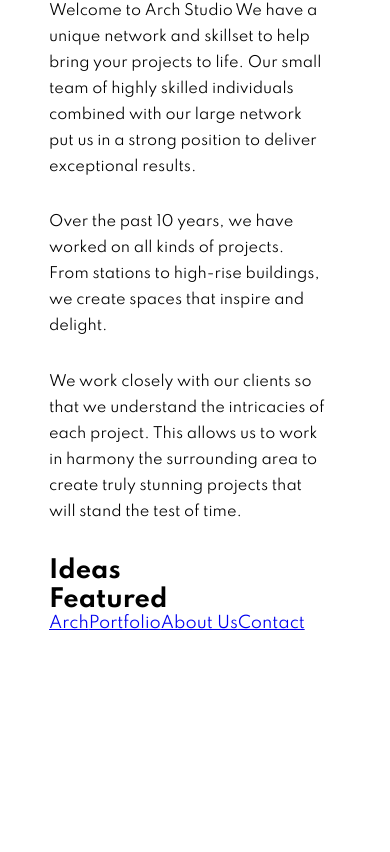
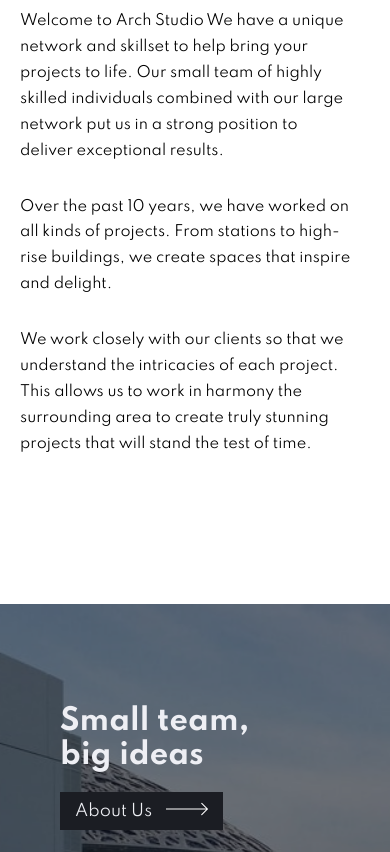
Before and after one commit to JoaquinBruhnIntive/react-landing, a React (Create React App) app: page / in a window 390 px wide. Shown: the part 1148-2000 px from the top of the page. Before the commit the page ends 1791 px from the top, so only its background shows below. Built offline with nearby package versions, Linux system fonts and the light colour scheme.

Commit message:
[main update] finished the Ideas component with styling and responsiveness and made some minor corrections to styling on other CSS files

```diff
--- a/src/App.css
+++ b/src/App.css
@@ -2,7 +2,7 @@
   display: flex;
   justify-content: center;
   max-width: 1500px;
-  margin: 0 auto;
+  margin: 0;
 }
 
 .content{
@@ -10,10 +10,10 @@
   padding: 10px;
 }
 
-@media screen and(max-width:586px) {
+@media screen and ( max-width:586px ) {
   .content {
     width: 100%;
-    padding: 10px;
+    padding: 0px;
   }
 
 }
--- a/src/components/index/hero/heroSlide/heroSlide.css
+++ b/src/components/index/hero/heroSlide/heroSlide.css
@@ -5,8 +5,8 @@
     overflow: hidden;
     background-position: center;
     background-size: cover;
-    opacity: 0.9;
-    transition: 0.4s;
+    box-shadow: inset 0 0 0 1000px rgb(17 16 19 / 51%);
+    transition: 0.3s;
     width: 100%;
     height: 720px;
 }
@@ -45,7 +45,6 @@
     padding: 20px 30px;
     color: var(--very-light-grey);
     background-color: var(--very-dark-blue);
-
 }
 
 .buttonController{
@@ -110,9 +109,14 @@
         font-size: 1rem;
     }
 
-    .hero-content > a{
+    .hero-content > a {
         font-size: 1.1rem;
         padding: 15px 20px;
+    }
+
+    .hero-content > a:hover {
+        background: var(--dark-grey);
+        transition: 0.2s ease-in-out;
     }
 
     .paramour{
--- /dev/null
+++ b/src/components/index/ideas/ideas.css
@@ -0,0 +1,79 @@
+@import url(../../../globalStyle.css);
+
+.ideas{
+    height: 700px;
+    padding: 50px;
+    margin-top: 6rem;
+    background-image: url(../../../assets/home/desktop/image-small-team.jpg);
+    background-size: cover;
+    background-position: center;
+    box-shadow: inset 0 0 0 1000px rgba(17, 16, 19, 0.507);
+    margin-bottom: 6rem;
+}
+
+.ideas > div {
+    margin: 100px 0 0 20px;
+}
+
+.ideas > div > h2 {
+    font-size: 4rem;
+    color: var(--very-light-grey);
+    width: 500px;
+    margin-bottom: 50px;
+}
+
+.ideas > div > a {
+    font-size: 1.3rem;
+    text-decoration: none;
+    text-align: center;
+    text-transform: capitalize;
+    padding: 20px 30px;
+    color: var(--very-light-grey);
+    background-color: var(--very-dark-blue);
+}
+
+.ideas > div > a:hover {
+    background: var(--dark-grey);
+    transition: 0.2s ease-in-out;
+}
+
+.ideas > div > a > img {
+    margin-left: 10px;
+}
+
+@media screen and ( max-width: 800px ) {
+
+    .ideas > div {
+        margin: 80px 0 0 20px;
+    }
+
+    .ideas > div > h2 {
+        font-size: 2.5rem;
+        width: 300px;
+        margin-bottom: 40px;
+    }
+    .ideas > div > a{
+        font-size: 1.1rem;
+        padding: 15px 20px;
+    }
+
+}
+
+@media screen and ( max-width: 586px ) {
+
+    .ideas > div {
+        margin: 50px 0 0 10px;
+    }
+
+    .ideas > div > h2 {
+        font-size: 1.8rem;
+        width: 200px;
+        margin-bottom: 30px;
+    }
+
+    .ideas > div > a{
+        font-size: 1rem;
+        padding: 10px 15px;
+    }
+
+}
--- a/src/components/index/ideas/ideas.jsx
+++ b/src/components/index/ideas/ideas.jsx
@@ -1,6 +1,16 @@
+import { Link } from 'react-router-dom';
+import arrow from '../../../assets/white_arrow.png'
+
+import './ideas.css';
+
 const Ideas = () => {
     return (
-        <h2>Ideas</h2>
+        <section className="ideas">
+            <div>
+                <h2>Small team, big ideas</h2>
+                <Link to="/aboutUs">About Us <img src={arrow} alt="right arrow" /></Link>
+            </div>
+        </section>
     )
 }
 
--- a/src/components/index/welcome/welcome.css
+++ b/src/components/index/welcome/welcome.css
@@ -64,6 +64,10 @@
 
 @media screen and (max-width: 586px) {
 
+    .welcome{
+        padding: 20px;
+    }
+
     .welcome > div > h3 {
         font-size: 2rem;
         margin-bottom: 3rem;
--- a/src/styles.css
+++ b/src/styles.css
@@ -137,39 +137,7 @@
 /* Welcome ******************************/
 
 
-.welcome {
-    margin-top: 20rem;
-    position: relative;
-}
 
-.welcome__title {
-    font-size: 12rem;
-    position: absolute;
-    top: -12rem;
-    left: -3rem;
-    color: var(--light-grey);
-
-}
-
-.welcome__contents {
-    display: flex;
-    justify-content: flex-end;
-    align-items: center;
-    gap: 3rem;
-    width: 55rem;
-    margin-left: 5rem;
-
-}
-
-.welcome__heading {
-    font-size: 4rem;
-    color: var(--very-dark-blue);
-    margin-bottom: 2rem;
-}
-
-.welcome__description {
-    line-height: 1.8;
-}
 
 /* Ideas Section *************/
 .ideas {
```
Also changed, not shown: src/assets/white_arrow.png (renamed from src/assets/Group 6 (1).png).
